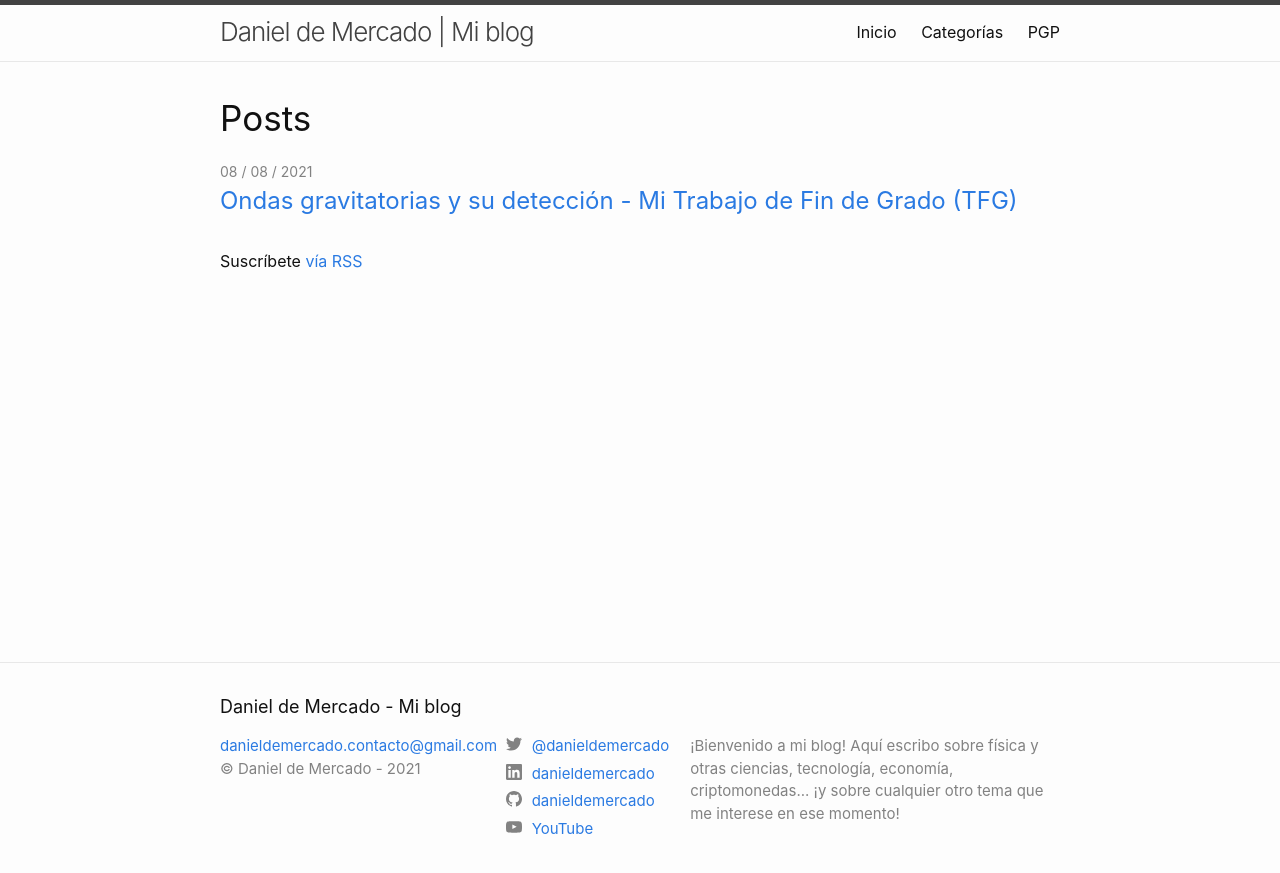
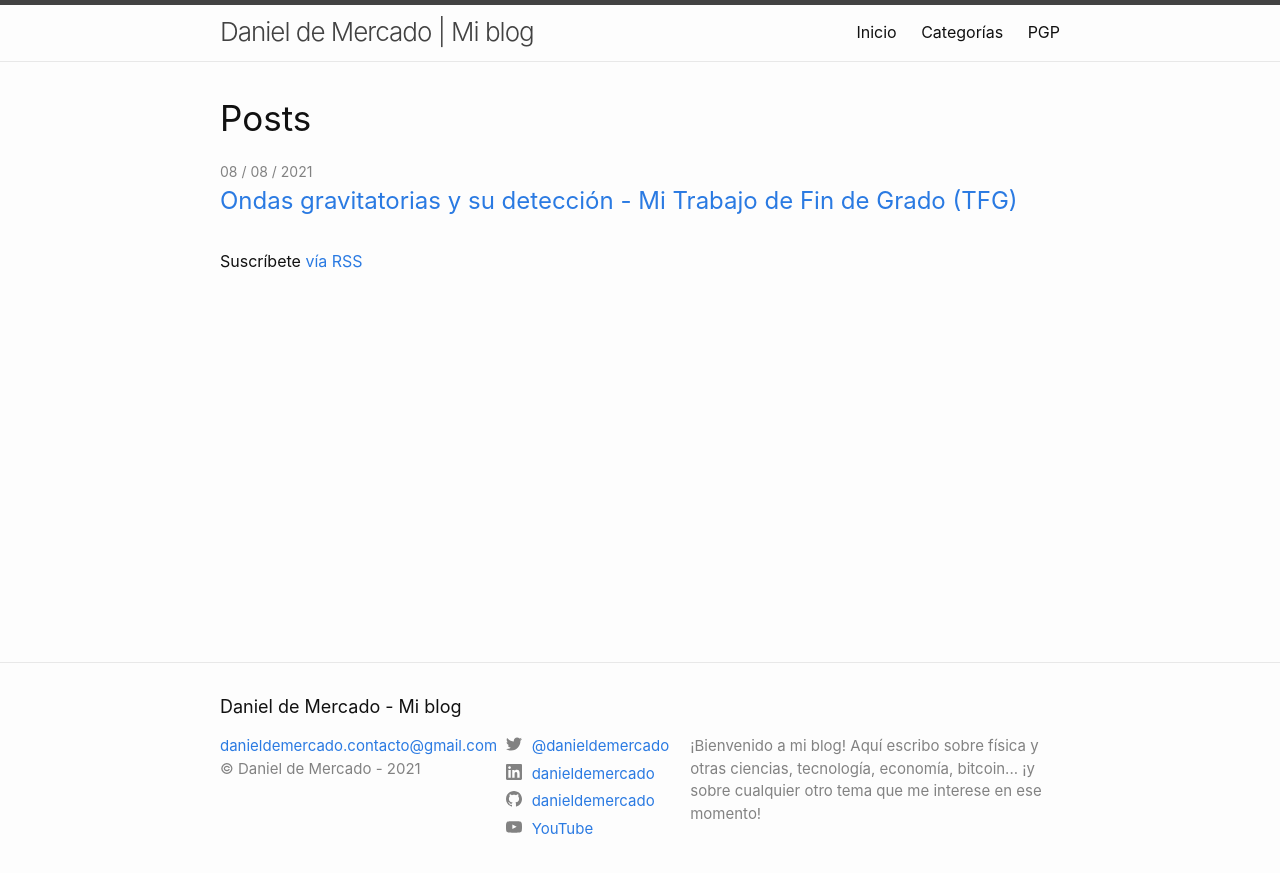
Before and after one commit to danieldemercado/mi-blog, a Jekyll site: the page built from index.markdown, in a window 1280 px wide. Shown: the top 873 px of the page. Built offline with Jekyll 4.4.1, drawn with Linux system fonts in a browser that asks for light colours.

Commit message:
Cambios en la descripción de la web

```diff
--- a/_config.yml
+++ b/_config.yml
@@ -21,7 +21,7 @@
 title: Daniel de Mercado - Mi blog         #Aquí se usa una "-" para que el nombre aparezca así en la búsqueda de google.
 email: danieldemercado.contacto@gmail.com
 description: >- # this means to ignore newlines until "baseurl:"
-  ¡Bienvenido a mi blog! Aquí escribo sobre física y otras ciencias, tecnología, economía, criptomonedas... ¡y sobre cualquier otro tema que me
+  ¡Bienvenido a mi blog! Aquí escribo sobre física y otras ciencias, tecnología, economía, bitcoin... ¡y sobre cualquier otro tema que me
   interese en ese momento!
 baseurl:  # the subpath of your site, e.g. /blog
 url:  # the base hostname & protocol for your site, e.g. http://example.com
```
